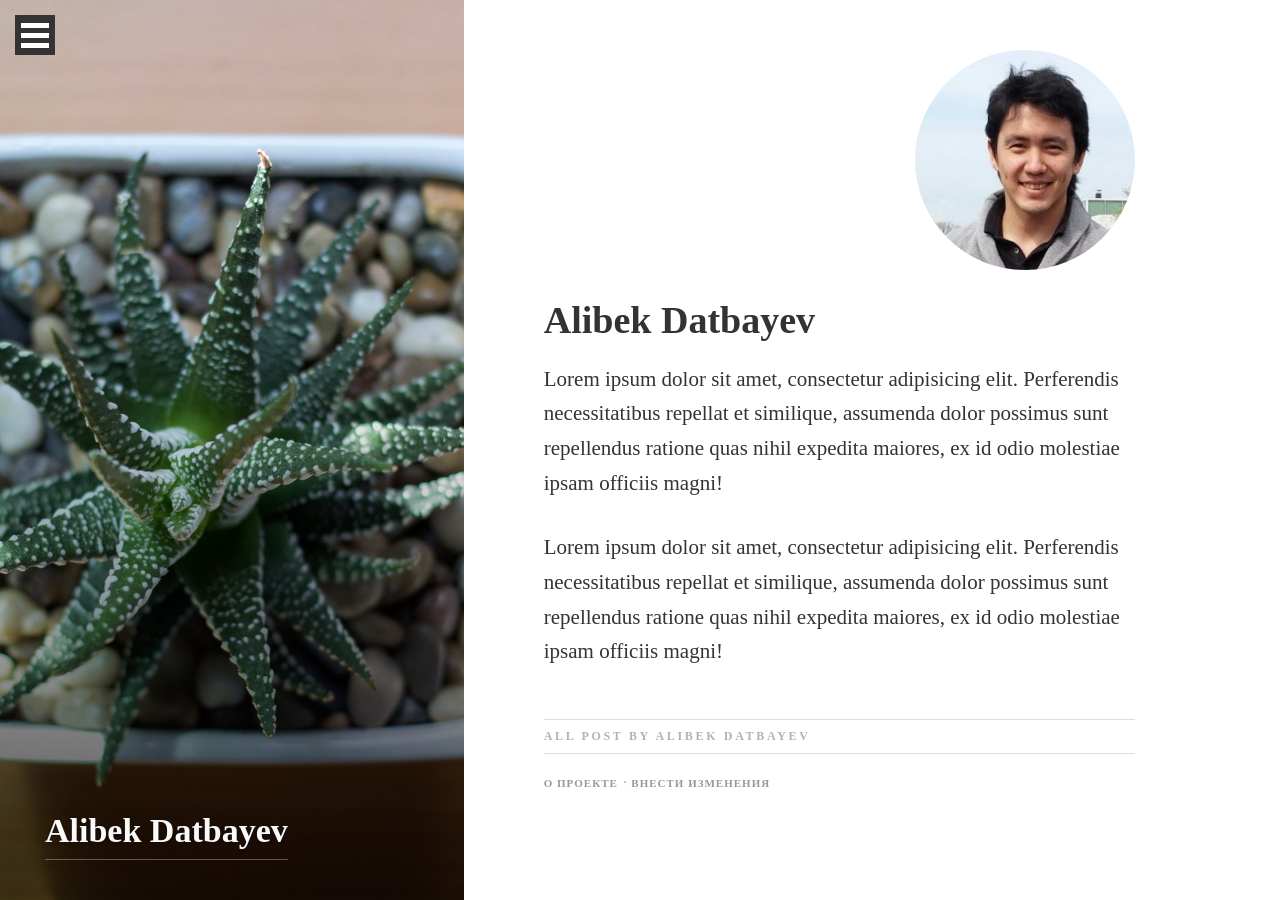
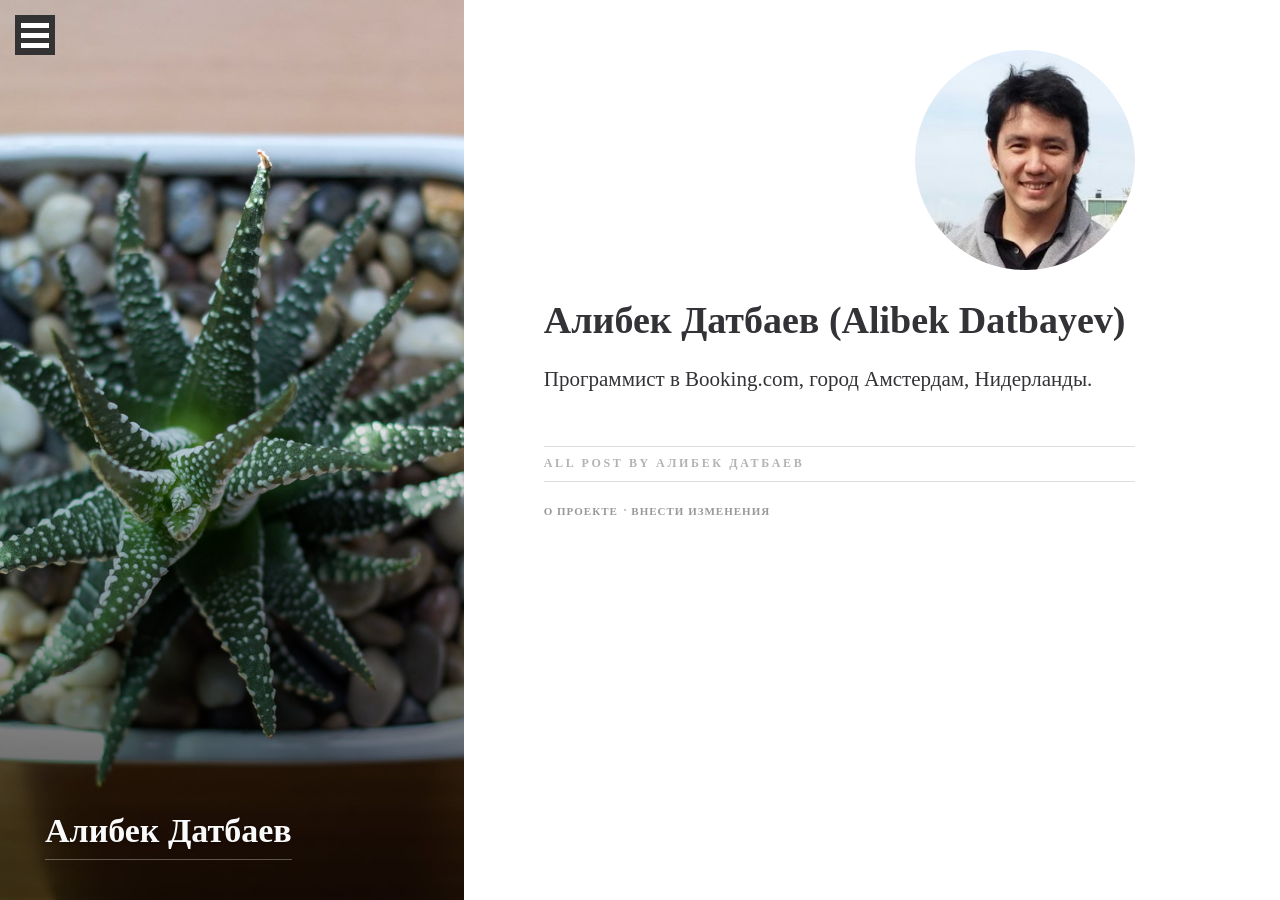
Before and after one commit to datbayev/whyit, a Jekyll site: the page built from author-alibek.md, in a window 1280 px wide. Built offline with Jekyll 4.4.1, drawn with Linux system fonts in a browser that asks for light colours; some web fonts are replaced.

Commit message:
Changed my personal page content

```diff
--- a/author-alibek.md
+++ b/author-alibek.md
@@ -4,12 +4,10 @@ title: Author
 permalink: author/alibek/
 feature_image: feature-plantpot
 author_avatar: alibek
-author_name: Alibek Datbayev
-title: Alibek Datbayev
+author_name: Алибек Датбаев
+title: Алибек Датбаев
 ---
 
-# Alibek Datbayev
+# Алибек Датбаев (Alibek Datbayev)
 
-Lorem ipsum dolor sit amet, consectetur adipisicing elit. Perferendis necessitatibus repellat et similique, assumenda dolor possimus sunt repellendus ratione quas nihil expedita maiores, ex id odio molestiae ipsam officiis magni!
-
-Lorem ipsum dolor sit amet, consectetur adipisicing elit. Perferendis necessitatibus repellat et similique, assumenda dolor possimus sunt repellendus ratione quas nihil expedita maiores, ex id odio molestiae ipsam officiis magni!
+Программист в Booking.com, город Амстердам, Нидерланды.
```
